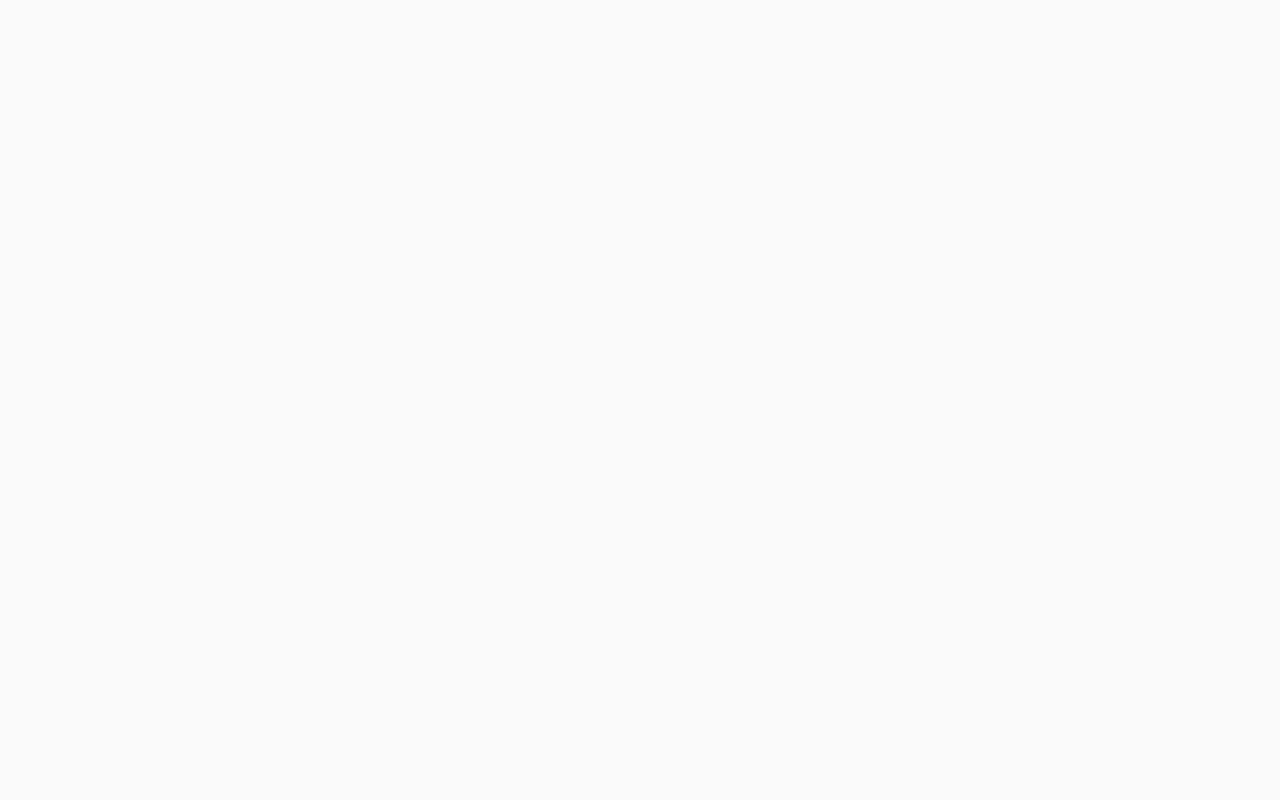
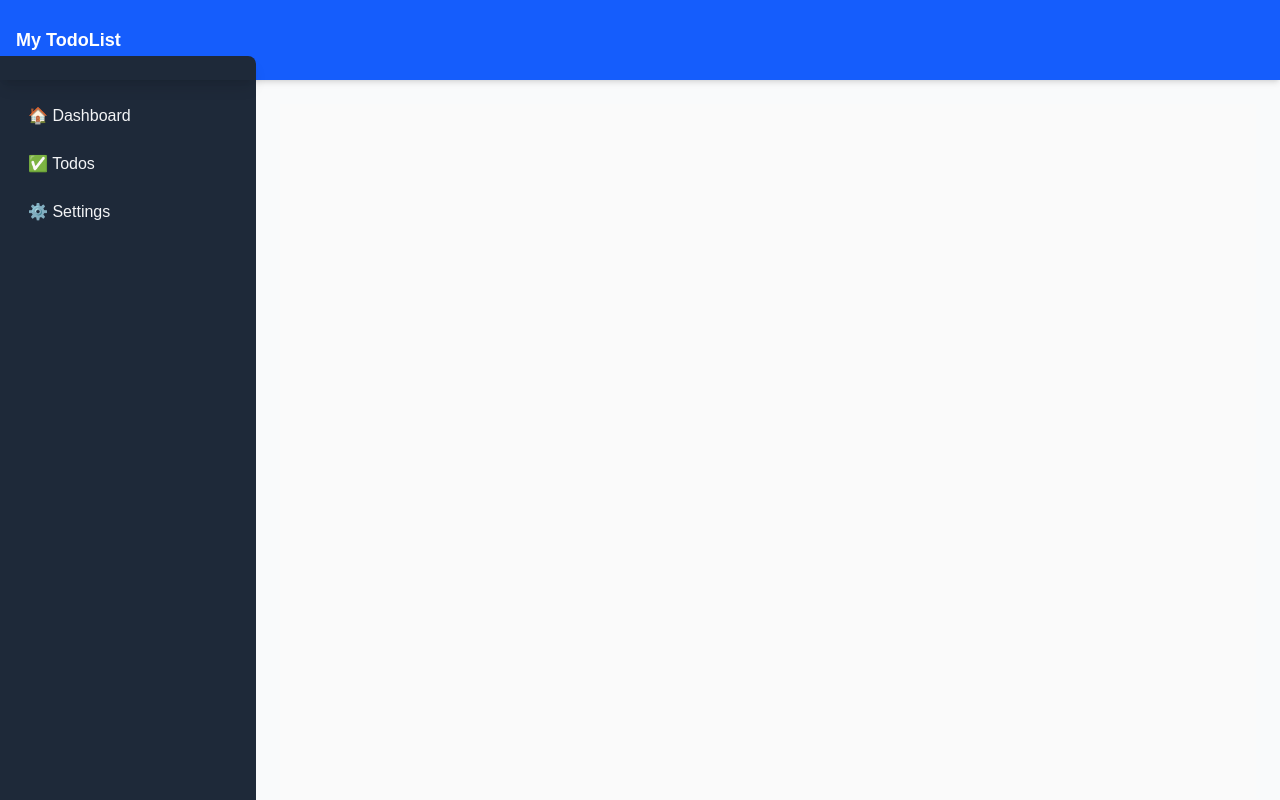
Before and after one commit to milad-arabali/todo-list-fullstack, a Next.js app in the folder todo-list-fullstack/: page / in a window 1280 px wide. Shown: the top 800 px of the page. Built offline with nearby package versions, Linux system fonts and the light colour scheme.

Commit message:
tl-2 # create layout.tsx

```diff
--- a/todo-list-fullstack/app/layout.tsx
+++ b/todo-list-fullstack/app/layout.tsx
@@ -1,6 +1,7 @@
-import type { Metadata } from "next";
-import { Geist, Geist_Mono } from "next/font/google";
+import type {Metadata} from "next";
+import {Geist, Geist_Mono} from "next/font/google";
 import "./globals.css";
+import Layout from "@/components/layout/layout";
 
 const geistSans = Geist({
     variable: "--font-geist-sans",
@@ -24,10 +25,13 @@ export default function RootLayout({
 }>) {
     return (
         <html lang="en">
-      <body  suppressHydrationWarning
+        <body suppressHydrationWarning
               className={`${geistSans.variable} ${geistMono.variable} antialiased`}
         >
+        <Layout>
             {children}
+        </Layout>
+
         </body>
         </html>
     );
--- /dev/null
+++ b/todo-list-fullstack/components/layout/layout.tsx
@@ -0,0 +1,52 @@
+"use client";
+import React, {useState} from "react";
+import {HiOutlineMenu, HiOutlineX} from "react-icons/hi";
+
+export default function Layout({children}: { children: React.ReactNode }) {
+    const [isSidebarOpen, setIsSidebarOpen] = useState(false);
+    return (
+        <div
+            className="min-h-screen flex flex-col bg-gray-50 dark:bg-black text-gray-900 dark:text-gray-100 transition-colors">
+            <header className="h-20 bg-blue-600 text-white flex items-center justify-between p-4 shadow-md">
+                <h1 className="text-lg font-semibold">My TodoList</h1>
+                <button
+                    onClick={() => setIsSidebarOpen(!isSidebarOpen)}
+                    className="md:hidden p-2 rounded hover:bg-blue-700 transition"
+                >
+                    {isSidebarOpen ? <HiOutlineX size={24}/> : <HiOutlineMenu size={24}/>}
+                </button>
+            </header>
+            <div className="flex flex-1">
+                <aside
+                    className={`fixed md:static top-0 left-0 z-40
+                    min-h-screen md:min-h-screen
+                    w-64 md:w-64
+                    bg-gray-800 text-gray-100 p-4
+                     transform md:transform-none transition-transform duration-300 ease-in-out
+                     ${isSidebarOpen ? "translate-x-0" : "-translate-x-full md:translate-x-0"}`}
+                >
+                    <div className="absolute -top-6 left-0 w-full h-6 bg-gray-800 rounded-tr-lg shadow-lg hidden sm:block"></div>
+                    <nav className="space-y-2 relative z-10">
+                        <a href="#" className="block px-3 py-2 rounded hover:bg-gray-700">
+                            🏠 Dashboard
+                        </a>
+                        <a href="#" className="block px-3 py-2 rounded hover:bg-gray-700">
+                            ✅ Todos
+                        </a>
+                        <a href="#" className="block px-3 py-2 rounded hover:bg-gray-700">
+                            ⚙️ Settings
+                        </a>
+                    </nav>
+                </aside>
+
+                <main className="flex-1 container mx-auto p-6 md:ml-0">
+                    {children}
+                </main>
+            </div>
+
+            <footer className="bg-gray-900 text-gray-200 text-center py-4">
+                TodoList © {new Date().getFullYear()}
+            </footer>
+        </div>
+    );
+}
```
Also changed, not shown: todo-list-fullstack/package.json (+7 -6 lines), 1 other file (tests, documents, lock files or other folders). Lines whose indentation alone changed are shown as unchanged.
